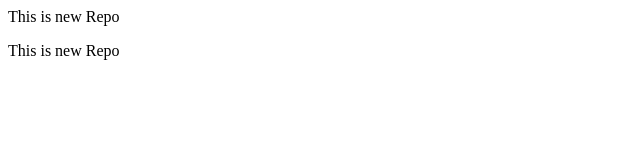
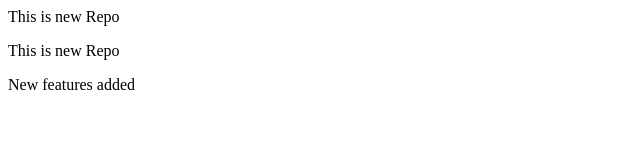
Before and after one commit to shubhamsingh2112/localrepo, a plain HTML site: page index.html in a window 1280 px wide. Shown: the whole page, without its empty margins (0-640 px from the left). Drawn offline with Linux system fonts and the light colour scheme.

Commit message:
Add new features

```diff
--- a/index.html
+++ b/index.html
@@ -1,2 +1,3 @@
 <p>This is new Repo</p>
 <p>This is new Repo</p>
+<p>New features added</p>
```
